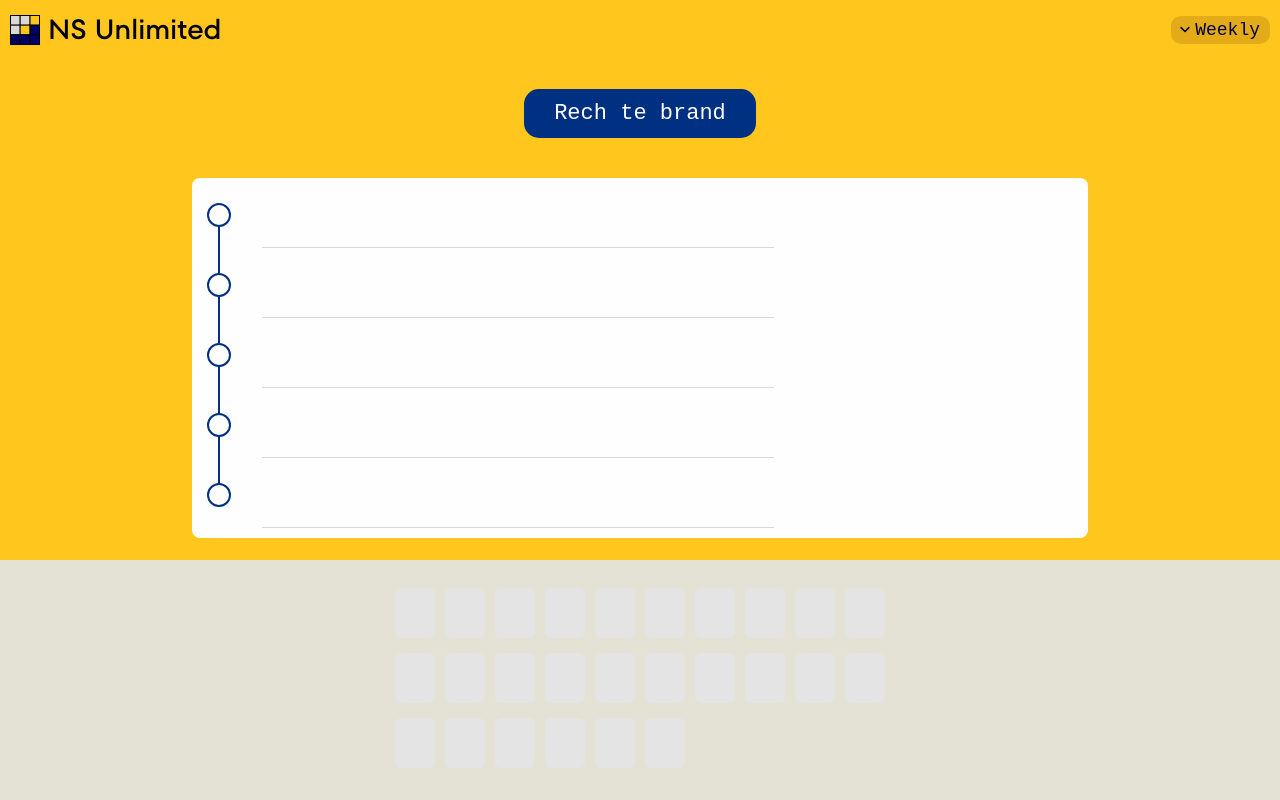
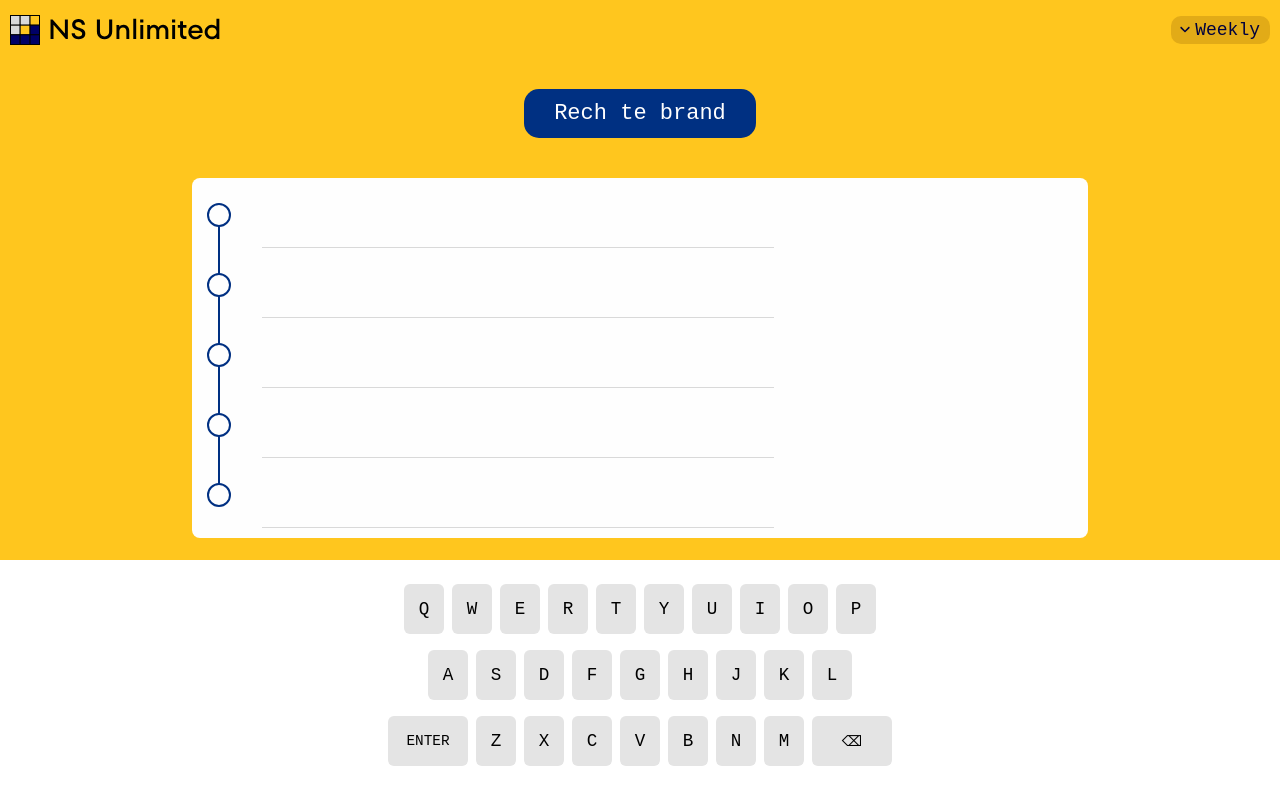
Before and after one commit to Mechq/ns_unlimited, a React (Vite) app: page / in a window 1280 px wide. Built offline with nearby package versions, Linux system fonts and the light colour scheme.

Commit message:
Fxied keyboard and added better styling for it

```diff
--- a/src/App.css
+++ b/src/App.css
@@ -104,8 +104,8 @@ html, body, #root {
 
 .keyboard {
     height: 30%;
-    background: #e4e2d4;
-    display: flex;
+    background: #ffffff;
+    width: 100%;
     align-items: center;
     justify-content: center;
 }
--- a/src/components/Keypad.css
+++ b/src/components/Keypad.css
@@ -1,14 +1,36 @@
 .keypad {
-    max-width: 500px;
-    margin: 20px auto;
+    max-width: 600px; /* Adjusted max-width to accommodate the full keyboard */
+    margin: 20px auto; /* Center the keypad */
+    text-align: center; /* Center the rows */
 }
 
-.keypad> div {
-    margin: 5px;
-    width: 40px;
-    height: 50px;
+.key-row {
+    display: flex; /* Use flexbox for horizontal alignment of keys in a row */
+    justify-content: center; /* Center the keys within each row */
+    margin-bottom: 8px; /* Space between rows */
+}
+
+.key-button {
+    margin: 4px; /* Increased margin for better spacing */
+    min-width: 40px; /* Increased width for individual keys */
+    height: 50px; /* Increased height */
     background: #e4e4e4;
-    display: inline-block;
+    display: flex; /* Use flexbox to center content vertically and horizontally */
+    align-items: center; /* Center vertically */
+    justify-content: center; /* Center horizontally */
     border-radius: 6px;
-    line-height: 50px;
+    font-size: 1.1em; /* Slightly larger font */
+    text-transform: uppercase; /* Make letters uppercase */
+    cursor: pointer; /* Indicate interactivity */
+    user-select: none; /* Prevent text selection */
+    transition: background-color 0.2s ease; /* Smooth transition for hover effects */
 }
+
+.key-button:hover {
+    background-color: #d1d1d1; /* Darken on hover */
+}
+
+.key-button.large-key {
+    min-width: 80px; /* Wider for Enter and Backspace */
+    font-size: 0.9em; /* Adjust font size for large keys if needed */
+}
--- a/src/components/Keypad.jsx
+++ b/src/components/Keypad.jsx
@@ -1,21 +1,35 @@
 import React, {useEffect, useState} from 'react'
-
 import './Keypad.css'
 
 export default function Keypad({keys}) {
     const [letters, setLetters] = useState(null);
 
+
+    console.log(keys);
     useEffect(() => {
         setLetters(keys);
 
-    }, [])
+    }, [keys])
 
 
     return (
         <div className="keypad">
-            {letters && letters.map((l) => {
-                return <div key ={l.key}>{l.key}</div>
-            })}
+            {keys.map((row, rowIndex) => (
+            <div key={rowIndex} className="key-row">
+
+                {row.map((keyObject) => {
+
+                    const keyValue = keyObject.key;
+                    const keyClass = `key-button ${keyValue === 'ENTER' || keyValue === '⌫' ? 'large-key' : ''}`; //bigger key for enter and backspace
+
+                    return (
+                        <div key={keyValue} className={keyClass}>
+                            {keyValue}
+                        </div>
+                    )
+                })}
+            </div>
+            ))}
         </div>
     )
 }
--- a/src/components/keys.js
+++ b/src/components/keys.js
@@ -1,10 +1,12 @@
+import BackspaceIcon from '../../public/backspace.svg'
+
 const keys = [
-    {keys: 'a'}, {keys: 'b'}, {keys: 'c'}, {keys: 'd'}, {keys: 'e'}, {keys: 'f'},
-    {keys: 'g'}, {keys: 'h'}, {keys: 'i'}, {keys: 'j'}, {keys: 'k'}, {keys: 'l'},
-    {keys: 'm'}, {keys: 'n'}, {keys: 'o'}, {keys: 'p'}, {keys: 'q'}, {keys: 'r'},
-    {keys: 's'}, {keys: 't'}, {keys: 'u'}, {keys: 'v'}, {keys: 'w'}, {keys: 'x'},
-    {keys: 'y'}, {keys: 'z'}
 
-]
+    [{key: 'q'}, {key: 'w'}, {key: 'e'}, {key: 'r'}, {key: 't'}, {key: 'y'}, {key: 'u'}, {key: 'i'}, {key: 'o'}, {key: 'p'}],
+
+    [{key: 'a'}, {key: 's'}, {key: 'd'}, {key: 'f'}, {key: 'g'}, {key: 'h'}, {key: 'j'}, {key: 'k'}, {key: 'l'}],
+
+    [{key: 'ENTER'}, {key: 'z'}, {key: 'x'}, {key: 'c'}, {key: 'v'}, {key: 'b'}, {key: 'n'}, {key: 'm'}, {key: '⌫'}]
+];
 
 export default keys;
```
Also changed, not shown: public/backspace.svg (added).
